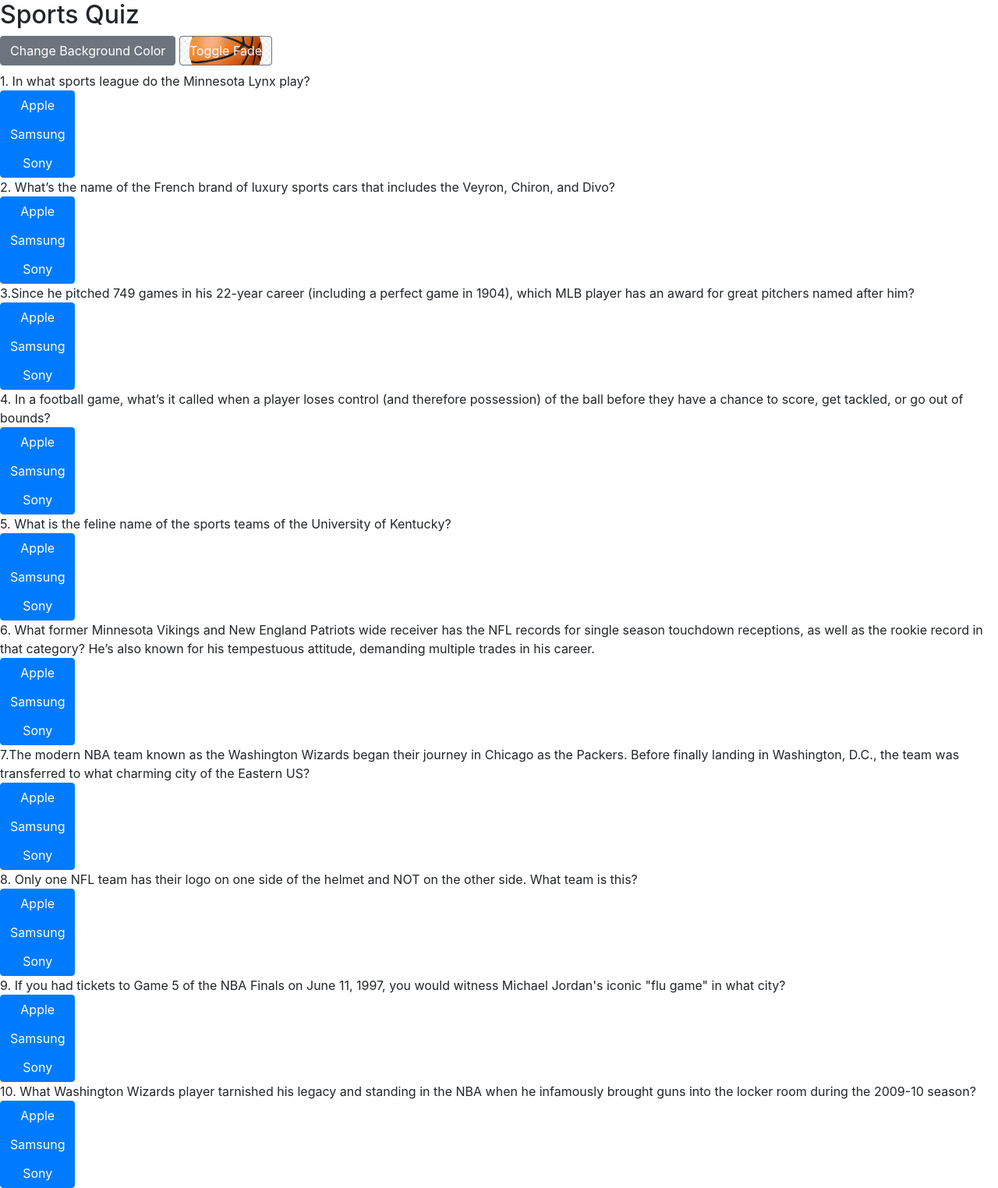
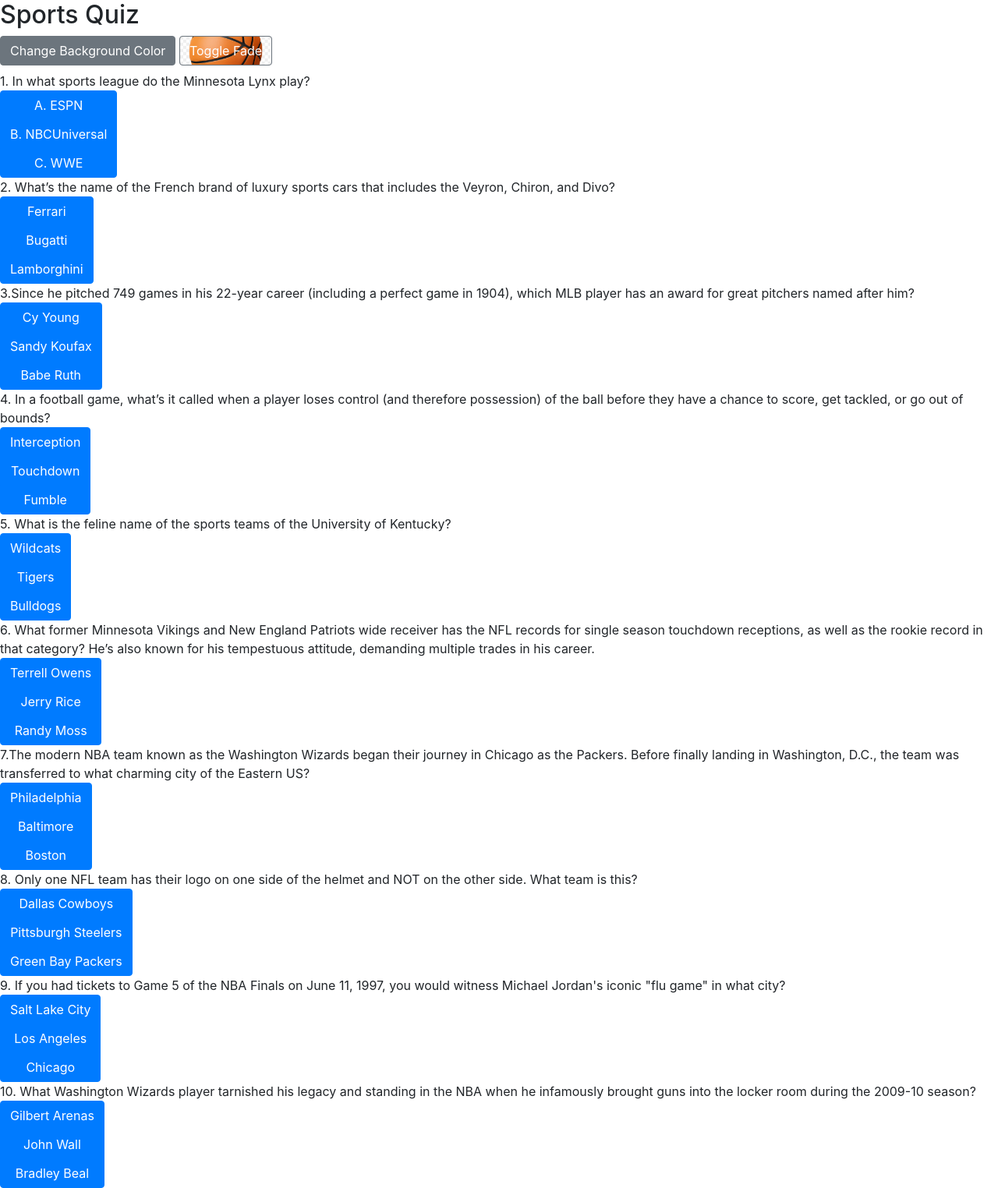
Before and after one commit to SCross-II/Project4_Spring2024_CSCI499_scross_cwilliams, a PHP site: page /main.php in a window 1280 px wide. Shown: the part 56-1580 px from the top of the page at 78% size. Run offline with PHP 8.4, Linux system fonts and the light colour scheme; some libraries are stand-ins or nearby versions.

Commit message:
Add files via upload

```diff
--- a/main.php
+++ b/main.php
@@ -99,9 +99,9 @@
         1. In what sports league do the Minnesota Lynx play?
         <div>
         <div class="btn-group-vertical">
-        <button type="button" class="btn btn-primary">Apple</button>
-        <button type="button" class="btn btn-primary">Samsung</button>
-        <button type="button" class="btn btn-primary">Sony</button>
+        <button type="button" class="btn btn-primary">A. ESPN</button>
+        <button type="button" class="btn btn-primary">B. NBCUniversal</button>
+        <button type="button" class="btn btn-primary">C. WWE</button>
         </div>
 
         <div>
@@ -109,9 +109,9 @@
        2. What’s the name of the French brand of luxury sports cars that includes the Veyron, Chiron, and Divo?
        <div>
         <div class="btn-group-vertical">
-        <button type="button" class="btn btn-primary">Apple</button>
-        <button type="button" class="btn btn-primary">Samsung</button>
-        <button type="button" class="btn btn-primary">Sony</button>
+        <button type="button" class="btn btn-primary">Ferrari</button>
+        <button type="button" class="btn btn-primary">Bugatti</button>
+        <button type="button" class="btn btn-primary">Lamborghini</button>
         </div>
 
         <div>
@@ -119,9 +119,9 @@
         3.Since he pitched 749 games in his 22-year career (including a perfect game in 1904), which MLB player has an award for great pitchers named after him?
        <div>
         <div class="btn-group-vertical">
-        <button type="button" class="btn btn-primary">Apple</button>
-        <button type="button" class="btn btn-primary">Samsung</button>
-        <button type="button" class="btn btn-primary">Sony</button>
+        <button type="button" class="btn btn-primary">Cy Young</button>
+        <button type="button" class="btn btn-primary">Sandy Koufax</button>
+        <button type="button" class="btn btn-primary">Babe Ruth</button>
         </div>
 
         <div>
@@ -130,9 +130,9 @@
 
        <div>
         <div class="btn-group-vertical">
-        <button type="button" class="btn btn-primary">Apple</button>
-        <button type="button" class="btn btn-primary">Samsung</button>
-        <button type="button" class="btn btn-primary">Sony</button>
+        <button type="button" class="btn btn-primary">Interception</button>
+        <button type="button" class="btn btn-primary">Touchdown</button>
+        <button type="button" class="btn btn-primary">Fumble</button>
         </div>
 
         <div>
@@ -141,9 +141,9 @@
 
        <div>
         <div class="btn-group-vertical">
-        <button type="button" class="btn btn-primary">Apple</button>
-        <button type="button" class="btn btn-primary">Samsung</button>
-        <button type="button" class="btn btn-primary">Sony</button>
+        <button type="button" class="btn btn-primary">Wildcats</button>
+        <button type="button" class="btn btn-primary">Tigers</button>
+        <button type="button" class="btn btn-primary">Bulldogs</button>
         </div>
 
         <div>
@@ -151,9 +151,9 @@
         6. What former Minnesota Vikings and New England Patriots wide receiver has the NFL records for single season touchdown receptions, as well as the rookie record in that category? He’s also known for his tempestuous attitude, demanding multiple trades in his career.
        <div>
         <div class="btn-group-vertical">
-        <button type="button" class="btn btn-primary">Apple</button>
-        <button type="button" class="btn btn-primary">Samsung</button>
-        <button type="button" class="btn btn-primary">Sony</button>
+        <button type="button" class="btn btn-primary">Terrell Owens</button>
+        <button type="button" class="btn btn-primary">Jerry Rice</button>
+        <button type="button" class="btn btn-primary">Randy Moss</button>
         </div>
 
         <div>
@@ -161,18 +161,18 @@
         7.The modern NBA team known as the Washington Wizards began their journey in Chicago as the Packers. Before finally landing in Washington, D.C., the team was transferred to what charming city of the Eastern US?
        <div>
         <div class="btn-group-vertical">
-        <button type="button" class="btn btn-primary">Apple</button>
-        <button type="button" class="btn btn-primary">Samsung</button>
-        <button type="button" class="btn btn-primary">Sony</button>
+        <button type="button" class="btn btn-primary">Philadelphia</button>
+        <button type="button" class="btn btn-primary">Baltimore</button>
+        <button type="button" class="btn btn-primary">Boston</button>
         </div>
          <div>
 
         8. Only one NFL team has their logo on one side of the helmet and NOT on the other side. What team is this?
        <div>
         <div class="btn-group-vertical">
-        <button type="button" class="btn btn-primary">Apple</button>
-        <button type="button" class="btn btn-primary">Samsung</button>
-        <button type="button" class="btn btn-primary">Sony</button>
+        <button type="button" class="btn btn-primary">Dallas Cowboys</button>
+        <button type="button" class="btn btn-primary">Pittsburgh Steelers</button>
+        <button type="button" class="btn btn-primary">Green Bay Packers</button>
         </div>
          <div>
 
@@ -180,18 +180,18 @@
 
        <div>
         <div class="btn-group-vertical">
-        <button type="button" class="btn btn-primary">Apple</button>
-        <button type="button" class="btn btn-primary">Samsung</button>
-        <button type="button" class="btn btn-primary">Sony</button>
+        <button type="button" class="btn btn-primary">Salt Lake City</button>
+        <button type="button" class="btn btn-primary">Los Angeles</button>
+        <button type="button" class="btn btn-primary">Chicago</button>
         </div>
          <div>
 
         10. What Washington Wizards player tarnished his legacy and standing in the NBA when he infamously brought guns into the locker room during the 2009-10 season?
        <div>
         <div class="btn-group-vertical">
-        <button type="button" class="btn btn-primary">Apple</button>
-        <button type="button" class="btn btn-primary">Samsung</button>
-        <button type="button" class="btn btn-primary">Sony</button>
+        <button type="button" class="btn btn-primary">Gilbert Arenas</button>
+        <button type="button" class="btn btn-primary">John Wall</button>
+        <button type="button" class="btn btn-primary">Bradley Beal</button>
         </div>
 
 
```
